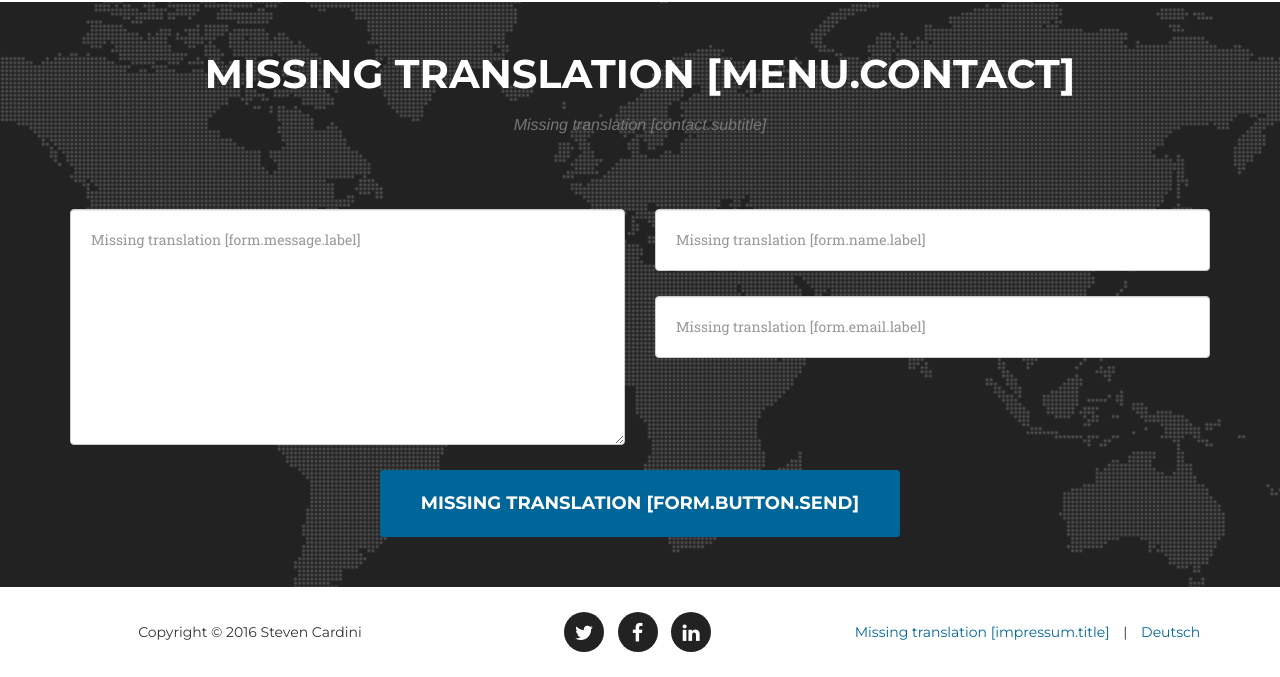
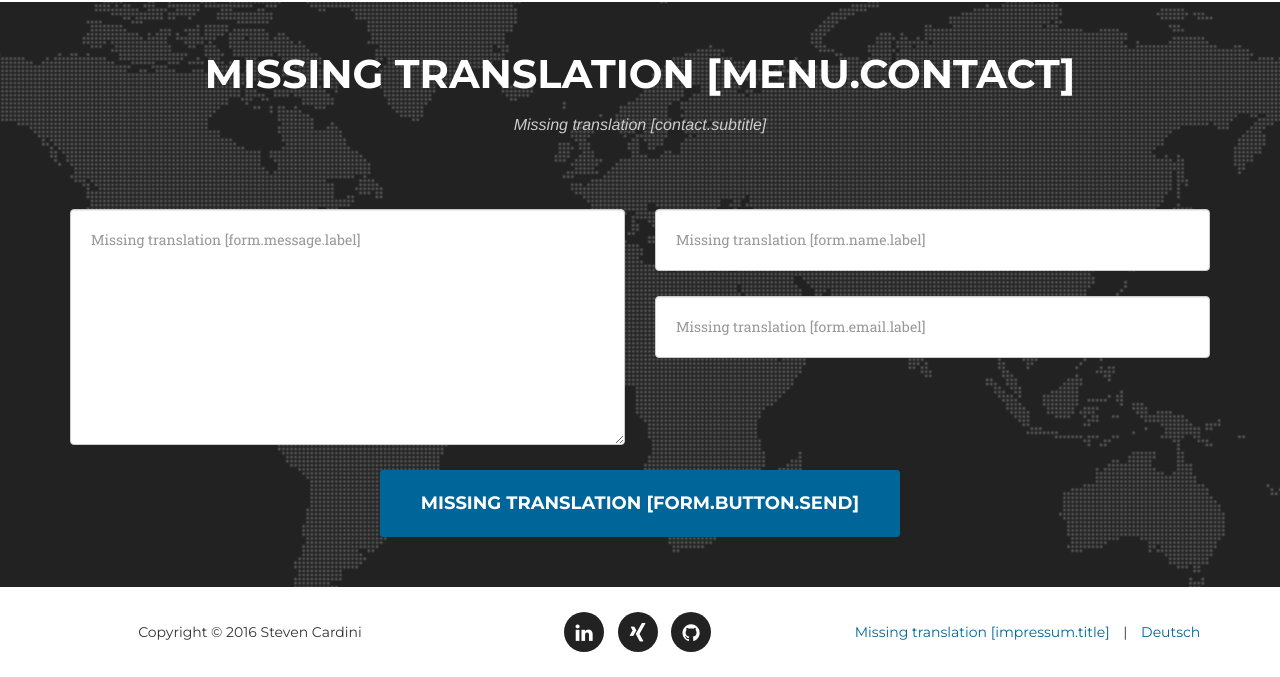
Before and after one commit to steven-cardini/ch.cardini.steven.www, a PHP site: page /en in a window 1280 px wide. Shown: the part 2143-2820 px from the top of the page. Run offline with PHP 8.4, Linux system fonts and the light colour scheme; a stand-in replaces the project's code that opens the database connection; style sheets or scripts are compiled from the project's sources; some libraries are stand-ins or nearby versions; some web fonts are replaced.

Commit message:
updated social buttons in footer

```diff
--- a/pages/public/public-index.php
+++ b/pages/public/public-index.php
@@ -256,6 +256,7 @@
         </div>
     </section>
 
+    <!-- Footer Section -->
     <footer>
         <div class="container">
             <div class="row">
@@ -264,11 +265,11 @@
                 </div>
                 <div class="col-md-4">
                     <ul class="list-inline social-buttons">
-                        <li><a href="#"><i class="fa fa-twitter"></i></a>
+                        <li><a href="https://www.linkedin.com/in/steven-cardini-57999739" target="_blank" title="Linked-in"><i class="fa fa-linkedin"></i></a>
                         </li>
-                        <li><a href="#"><i class="fa fa-facebook"></i></a>
+                        <li><a href="https://www.xing.com/profile/Steven_Cardini" target="_blank" title="Xing"><i class="fa fa-xing"></i></a>
                         </li>
-                        <li><a href="#"><i class="fa fa-linkedin"></i></a>
+                        <li><a href="https://www.github.com/stoeffu" target="_blank" title="GitHub"><i class="fa fa-github"></i></a>
                         </li>
                     </ul>
                 </div>
--- a/resources/css/style.css
+++ b/resources/css/style.css
@@ -46,6 +46,10 @@ a > .fa.fa-3x:hover {
 
 li.timeline-inverted > a:hover {
   border: 1px solid #000;
+}
+
+section#contact .section-subheading {
+  color: #ccc;
 }
 
 div.galleria div.galleria-info {
```
